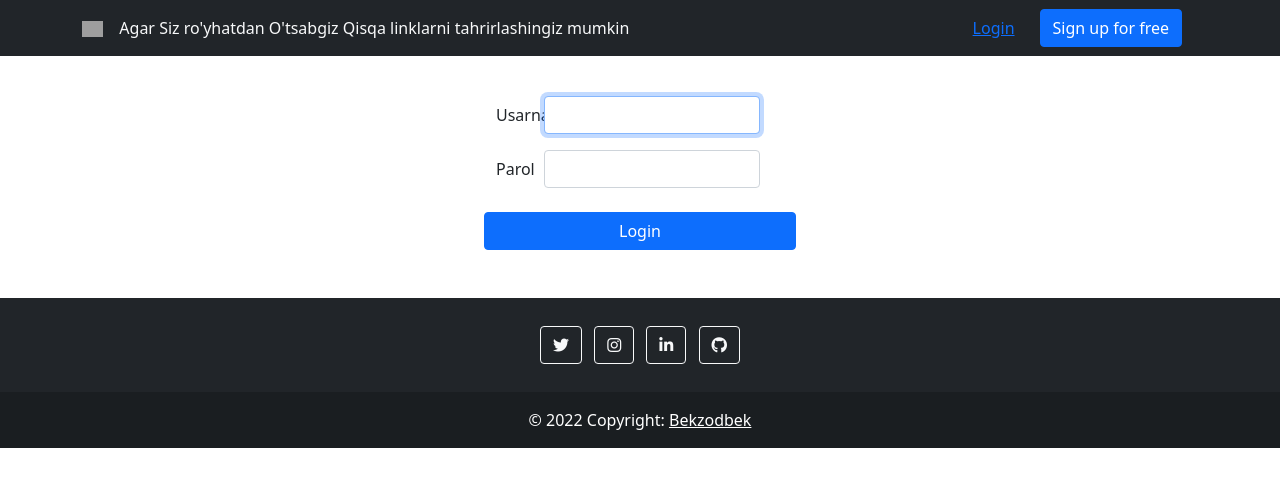
After one commit to Single-Dev/URLshortner, a Django app: page /u/login/ in a window 1280 px wide. The commit adds this page. Shown: the top 487 px of the page. Run offline with Django 4.2, Linux system fonts and the light colour scheme; some libraries are stand-ins or nearby versions; grey boxes are pictures that could not be loaded.

Commit message:
make it better

```diff
--- a/project/settings.py
+++ b/project/settings.py
@@ -102,6 +102,8 @@ USE_I18N = True
 
 USE_TZ = True
 
+LOGIN_REDIRECT_URL = '/'
+LOGOUT_REDIRECT_URL = '/'
 
 # Static files (CSS, JavaScript, Images)
 # https://docs.djangoproject.com/en/4.1/howto/static-files/
--- a/redirect/urls.py
+++ b/redirect/urls.py
@@ -1,3 +1,4 @@
+from django.contrib.auth.views import LoginView , LogoutView
 from django.urls import path
 from .views import *
 
@@ -5,6 +6,8 @@ app_name = "main"
 
 urlpatterns = [
     path("", home, name="home"),
+    path('u/login/', LoginView.as_view(), name="login"),
+    path('u/logout/', LogoutView.as_view(), name="logout"),
     path("<slug:slug>", RedirectTo, name="redirect_to_slash"),
     path("<slug:slug>/", RedirectTo, name="redirect_to"),
     path("r/signup/", signup, name="signup")
--- a/static/js/copy.js
+++ b/static/js/copy.js
@@ -6,7 +6,8 @@ if (short_link_val) {
     if (clipboard_write) {
         clipboard_write.addEventListener("click", function () {
             navigator.clipboard.writeText(`${document.location.href}${short_link_val.innerHTML}`)
-            console.log(short_link_val.innerHTML)
+            clipboard_write.classList.remove("fa-copy")
+            clipboard_write.classList.add("fa-check")
         })
     }
     if (document_href) {
--- a/templates/base.html
+++ b/templates/base.html
@@ -5,7 +5,7 @@
     <meta charset="UTF-8">
     <meta http-equiv="X-UA-Compatible" content="IE=edge">
     <meta name="viewport" content="width=device-width, initial-scale=1.0">
-    <title>Document</title>
+    <title>{% block title %} Home {% endblock title %}</title>
     <link rel="stylesheet" href="{% static 'css/style.css' %}">
     <link href="https://cdn.jsdelivr.net/npm/bootstrap@5.0.2/dist/css/bootstrap.min.css" rel="stylesheet" integrity="sha384-EVSTQN3/azprG1Anm3QDgpJLIm9Nao0Yz1ztcQTwFspd3yD65VohhpuuCOmLASjC" crossorigin="anonymous">
     <link rel="stylesheet" href="https://cdnjs.cloudflare.com/ajax/libs/font-awesome/6.2.0/css/all.min.css" integrity="sha512-xh6O/CkQoPOWDdYTDqeRdPCVd1SpvCA9XXcUnZS2FmJNp1coAFzvtCN9BmamE+4aHK8yyUHUSCcJHgXloTyT2A==" crossorigin="anonymous" referrerpolicy="no-referrer" />
--- a/templates/includes/form.html
+++ b/templates/includes/form.html
@@ -30,6 +30,6 @@
   <li style="list-style: none;" {% if message.tags %} class="{{ message.tags }} text-dark" {% endif %}
     id="short_link_copy">{{ message }}</li>
   {% endfor %}
-  <li style="list-style: none; margin-left: 15px;"><i class="fa-regular fa-copy fa-lg " id="clipboard_write"></i></li>
+  <li style="list-style: none; margin-left: 15px;"><i class="fa-lg fa-solid fa-copy" id="clipboard_write"></i></li>
 </ul>
 {% endif %}
--- a/templates/includes/nav.html
+++ b/templates/includes/nav.html
@@ -24,19 +24,20 @@
             <a href="{% url 'main:signup' %}" class="nav-link text-light">Agar Siz ro'yhatdan O'tsabgiz Qisqa linklarni tahrirlashingiz mumkin</a>
             {% endif %}
             {% if request.user.is_authenticated %}
-            <a class="nav-link text-light" href="#">Bu yerni bosing va domenni tahrirlang</a>
+            <a target="_blank" class="nav-link text-light" href="https://github.com/Bekzodbek2006/URLshortner#readme">Bu yerni bosing va domenni tahrirlang</a>
             {% endif %}
           </li>
         </ul>
         <!-- Left links -->
         {% if not request.user.is_authenticated %}
         <div class="d-flex align-items-center">
-         <a href="#" class="btn btn-link px-3 me-2">Login</a>
+         <a href="{% url 'main:login' %}" class="btn btn-link px-3 me-2">Login</a>
           <a class="btn btn-primary me-3" href="{% url 'main:signup' %}">Sign up for free</a>
         </div>
         {% endif %}
         {% if request.user.is_authenticated %}
-        <a href="#" class="btn btn-link px-3 me-2">Profile</a>
+        <a href="#" class="btn btn-link px-3 me-2 text-light">Profile</a>
+        <a href="{% url 'main:logout' %}" class="btn btn-primary text-light px-3 me-2">Logout</a>
         {% endif %}
       </div>
       <!-- Collapsible wrapper -->
--- /dev/null
+++ b/templates/registration/login.html
@@ -0,0 +1,26 @@
+{% extends "base.html" %}
+{% block title %} Login {% endblock title %}
+{% block content %}
+<div class="container w-25 mt-5 mb-5">
+    <form method="post" class=" row gy-2 gx-3 align-items-center">
+        {% load widget_tweaks %}
+        {% csrf_token %}
+        <div class="row mb-3">
+            <label for="inputEmail3" class="col-sm-2 col-form-label text-capitalize">Usarname</label>
+            <div class="col-sm-10">
+                {% render_field form.username type="text" class="form-control" id="inputEmail3"%}
+            </div>
+        </div>
+        <div class="row mb-3">
+            <label for="inputPassword3" class="col-sm-2 col-form-label text-capitalize">Parol</label>
+            <div class="col-sm-10">
+                {% render_field form.password type="password" class="form-control" id="inputPassword3" %}
+            </div>
+        </div>
+        <button type="submit" class="btn btn-primary w-100">Login</button>
+
+    </form>
+
+</div>
+
+{% endblock content %}
--- a/templates/registration/signup.html
+++ b/templates/registration/signup.html
@@ -1,4 +1,7 @@
 {% extends "base.html" %}
+
+{% block title %} Sign Up {% endblock title %}
+
 {% block content %}
 <section id="new-arrivals" class="new-arrivals">
     <div class="container mt-4 mb-4">
```
Also changed, not shown: templates/pages/redirect.html (+4 -17 lines), db.sqlite3.
